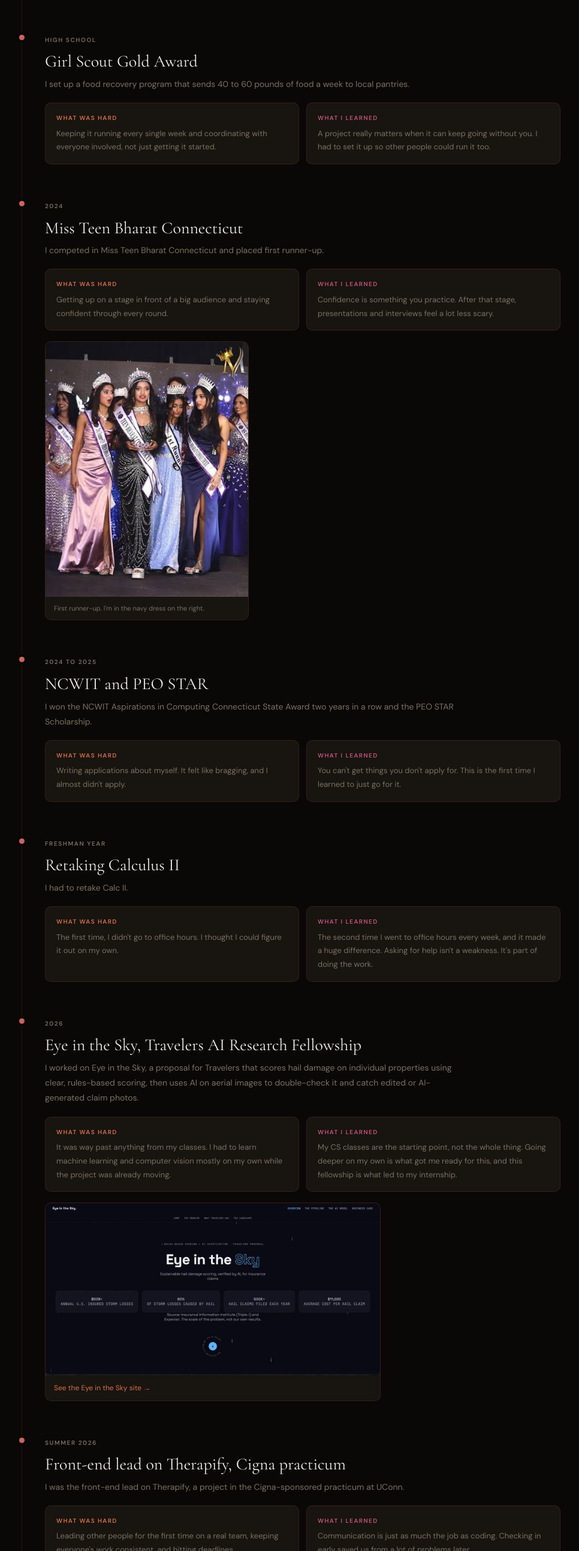
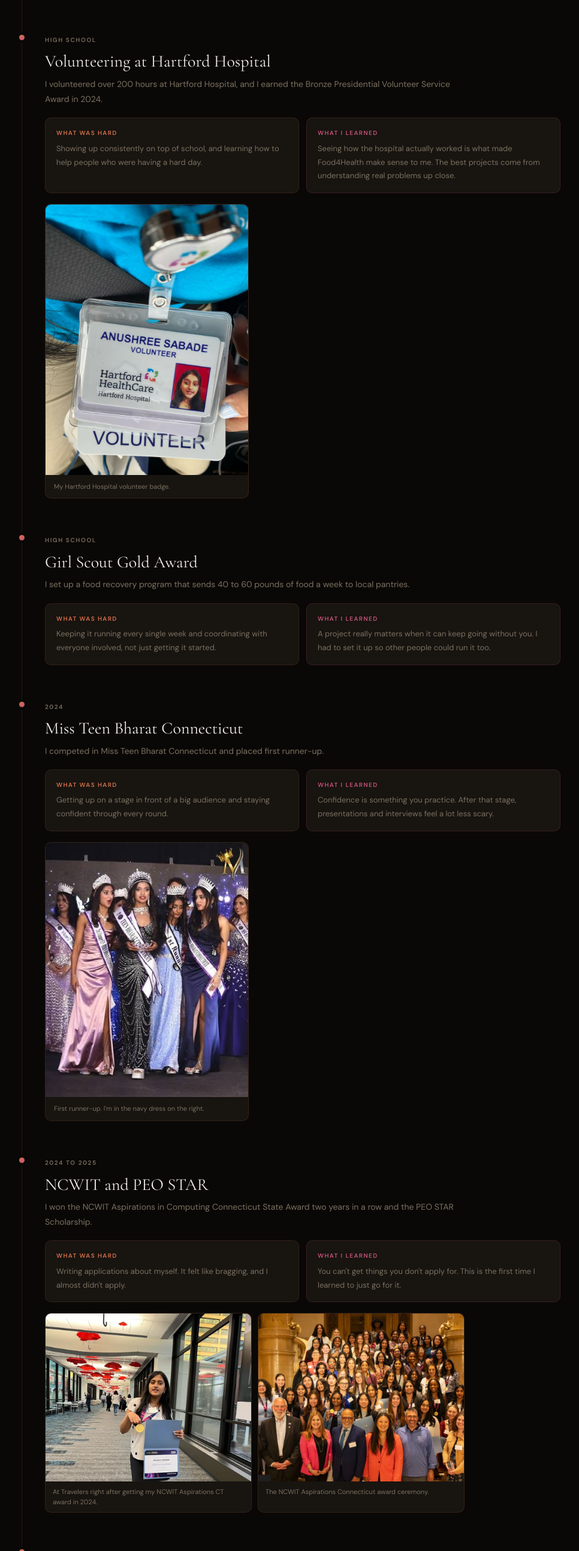
Before and after one commit to anushree35/portfolio-website, a plain HTML site: page index.html in a window 1280 px wide. Shown: the part 2345-4931 px from the top of the page at 60% size, without its empty margins (112-1078 px from the left). Drawn offline with nearby package versions, Linux system fonts and the light colour scheme; animation ran at ten frames a second.

Commit message:
Add NCWIT, Cigna, and Hartford Hospital photos and volunteering entry
Co-Authored-By: Claude Opus 5.5 <noreply@anthropic.com>

```diff
--- a/index.html
+++ b/index.html
@@ -404,6 +404,11 @@ nav.scrolled{
 .jr-img-sm{max-width:340px}
 .jr-more{display:inline-block;margin-top:14px;font-size:12px;color:var(--accent);text-decoration:none}
 .jr-more:hover{text-decoration:underline}
+.jr-media{display:grid;grid-template-columns:1fr 1fr;gap:10px;margin-top:18px;max-width:700px}
+.jr-media figure{margin:0;border-radius:10px;overflow:hidden;border:1px solid var(--border);background:var(--bg3)}
+.jr-media img{display:block;width:100%;height:280px;object-fit:cover}
+.jr-media figcaption{font-size:11px;color:var(--muted);padding:9px 12px;line-height:1.5}
+@media(max-width:560px){.jr-media{grid-template-columns:1fr}.jr-media img{height:240px}}
 .jr-link{display:block;text-decoration:none;transition:border-color .25s}
 .jr-link:hover{border-color:rgba(212,113,74,.4)}
 .jr-cap{display:block;font-size:12px;color:var(--accent);padding:10px 14px}
@@ -803,6 +808,19 @@ footer a:hover{color:var(--accent)}
       </div>
       <div class="jr-item reveal">
         <span class="jr-when">High school</span>
+        <h3 class="jr-title">Volunteering at Hartford Hospital</h3>
+        <p class="jr-what">I volunteered over 200 hours at Hartford Hospital, and I earned the Bronze Presidential Volunteer Service Award in 2024.</p>
+        <div class="jr-lessons">
+          <div><b>What was hard</b>Showing up consistently on top of school, and learning how to help people who were having a hard day.</div>
+          <div class="learned"><b>What I learned</b>Seeing how the hospital actually worked is what made Food4Health make sense to me. The best projects come from understanding real problems up close.</div>
+        </div>
+        <figure class="jr-img jr-img-sm">
+          <img src="photos/hartford-badge.jpg" alt="Anushree's Hartford Hospital volunteer badge" loading="lazy">
+          <figcaption>My Hartford Hospital volunteer badge.</figcaption>
+        </figure>
+      </div>
+      <div class="jr-item reveal">
+        <span class="jr-when">High school</span>
         <h3 class="jr-title">Girl Scout Gold Award</h3>
         <p class="jr-what">I set up a food recovery program that sends 40 to 60 pounds of food a week to local pantries.</p>
         <div class="jr-lessons">
@@ -831,6 +849,10 @@ footer a:hover{color:var(--accent)}
           <div><b>What was hard</b>Writing applications about myself. It felt like bragging, and I almost didn't apply.</div>
           <div class="learned"><b>What I learned</b>You can't get things you don't apply for. This is the first time I learned to just go for it.</div>
         </div>
+        <div class="jr-media">
+          <figure><img src="photos/ncwit-award.jpg" alt="Anushree holding her 2024 NCWIT Aspirations in Computing award at Travelers" style="object-position:50% 30%" loading="lazy"><figcaption>At Travelers right after getting my NCWIT Aspirations CT award in 2024.</figcaption></figure>
+          <figure><img src="photos/ncwit-group.jpg" alt="2024 NCWIT Aspirations in Computing Connecticut award recipients" loading="lazy"><figcaption>The NCWIT Aspirations Connecticut award ceremony.</figcaption></figure>
+        </div>
       </div>
       <div class="jr-item reveal">
         <span class="jr-when">Freshman year</span>
@@ -861,6 +883,10 @@ footer a:hover{color:var(--accent)}
         <div class="jr-lessons">
           <div><b>What was hard</b>Leading other people for the first time on a real team, keeping everyone's work consistent, and hitting deadlines.</div>
           <div class="learned"><b>What I learned</b>Communication is just as much the job as coding. Checking in early saved us from a lot of problems later.</div>
+        </div>
+        <div class="jr-media">
+          <figure><img src="photos/cigna-sign.jpg" alt="Anushree at The Cigna Group after the NEXT practicum" style="object-position:50% 35%" loading="lazy"><figcaption>At The Cigna Group after the NEXT practicum.</figcaption></figure>
+          <figure><img src="photos/cigna-team.jpg" alt="Anushree with her Cigna NEXT practicum team" loading="lazy"><figcaption>My Cigna NEXT practicum team.</figcaption></figure>
         </div>
       </div>
       <div class="jr-item reveal">
```
Also changed, not shown: photos/cigna-sign.jpg (added), photos/cigna-team.jpg (added), photos/hartford-badge.jpg (added), photos/ncwit-award.jpg (added), photos/ncwit-group.jpg (added).
